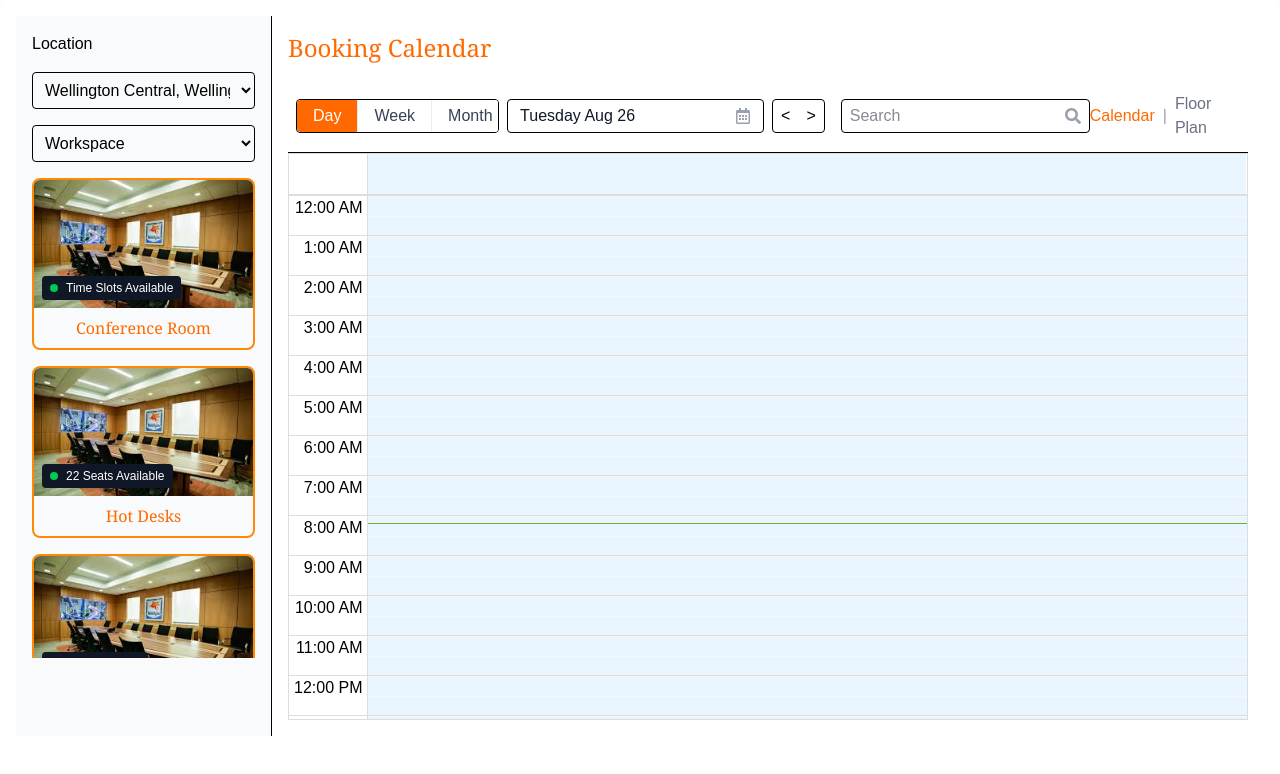
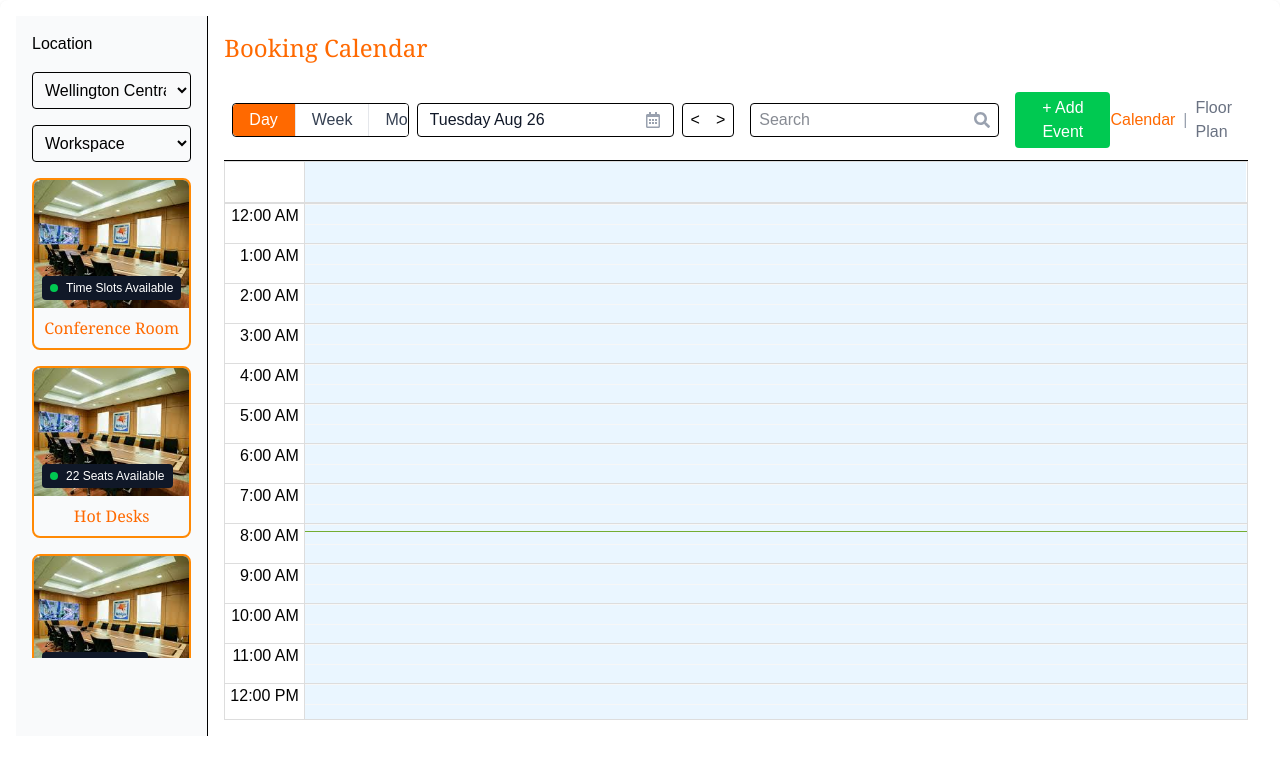
Before and after one commit to shiwani08/idea-log, a Next.js app: page /page/calendar in a window 1280 px wide. Shown: the top 774 px of the page. Built offline with nearby package versions, Linux system fonts and the light colour scheme; what @ant-design/nextjs-registry would draw is missing.

Commit message:
Basis event adding done

```diff
--- /dev/null
+++ b/app/page/calendar/addEventModal.tsx
@@ -0,0 +1,158 @@
+import React, { useState } from "react";
+
+interface AddEventModalProps {
+  onAdd: (evt: {
+    title: string;
+    location: string;
+    workspace: string;
+    start: Date;
+    end: Date;
+  }) => void;
+  onClose: () => void;
+}
+
+const LOCATIONS = [
+  "Wellington Central, Wellington",
+  "Auckland Downtown, Auckland",
+];
+
+const WORKSPACES = [
+  "Conference Room #1",
+  "Conference Room #2",
+];
+
+const AddEventModal: React.FC<AddEventModalProps> = ({ onAdd, onClose }) => {
+  const [title, setTitle] = useState("");
+  const [location, setLocation] = useState(LOCATIONS[0]);
+  const [workspace, setWorkspace] = useState(WORKSPACES[0]);
+  const [date, setDate] = useState("");
+  const [start, setStart] = useState("");
+  const [end, setEnd] = useState("");
+
+  function submit() {
+    if (!title || !location || !workspace || !date || !start || !end) {
+      alert("Please fill all fields");
+      return;
+    }
+    const startDate = new Date(`${date}T${start}`);
+    const endDate = new Date(`${date}T${end}`);
+    onAdd({
+      title,
+      location,
+      workspace,
+      start: startDate,
+      end: endDate,
+    });
+    onClose();
+  }
+
+  return (
+    <div
+      className="fixed inset-0 bg-black bg-opacity-40 flex items-center justify-center z-50"
+      style={{ fontFamily: "inherit" }}
+    >
+      <div className="bg-white rounded shadow-md p-6 w-[400px] min-w-[350px] relative">
+        {/* Header & Steps */}
+        <div className="flex items-center justify-between mb-3">
+          <h2 className="text-xl font-semibold">Create Workspace Booking</h2>
+          <button aria-label="Close" className="text-xl" onClick={onClose}>
+            ×
+          </button>
+        </div>
+        <div className="flex items-center text-sm mb-3">
+          <span className="font-semibold text-orange-500">1 Workspace</span>
+          <span className="mx-2 text-gray-400">—</span>
+          <span>2 Invitees</span>
+          <span className="mx-2 text-gray-400">—</span>
+          <span>3 Payment</span>
+        </div>
+
+        {/* Form */}
+        <div>
+          <label className="block mb-1 font-medium">Booking Title</label>
+          <input
+            type="text"
+            placeholder="Booking Title"
+            value={title}
+            onChange={e => setTitle(e.target.value)}
+            className="border border-gray-300 rounded p-2 w-full mb-3"
+          />
+
+          <label className="block mb-1 font-medium">Location *</label>
+          <select
+            value={location}
+            onChange={e => setLocation(e.target.value)}
+            className="border border-gray-300 rounded p-2 w-full mb-3"
+          >
+            {LOCATIONS.map(loc => (
+              <option key={loc} value={loc}>{loc}</option>
+            ))}
+          </select>
+
+          <label className="block mb-1 font-medium">Workspace *</label>
+          <select
+            value={workspace}
+            onChange={e => setWorkspace(e.target.value)}
+            className="border border-gray-300 rounded p-2 w-full mb-3"
+          >
+            {WORKSPACES.map(ws => (
+              <option key={ws} value={ws}>{ws}</option>
+            ))}
+          </select>
+
+          <label className="block mb-1 font-medium">Booking Date *</label>
+          <input
+            type="date"
+            value={date}
+            onChange={e => setDate(e.target.value)}
+            className="border border-gray-300 rounded p-2 w-full mb-3"
+          />
+
+          <div className="flex space-x-4">
+            <div className="flex-1">
+              <label className="block mb-1 font-medium">Start Time</label>
+              <input
+                type="time"
+                value={start}
+                onChange={e => setStart(e.target.value)}
+                className="border border-gray-300 rounded p-2 w-full mb-3"
+              />
+            </div>
+            <div className="flex-1">
+              <label className="block mb-1 font-medium">End Time</label>
+              <input
+                type="time"
+                value={end}
+                onChange={e => setEnd(e.target.value)}
+                className="border border-gray-300 rounded p-2 w-full mb-3"
+              />
+            </div>
+          </div>
+        </div>
+
+        {/* Footer Buttons */}
+        <div className="flex justify-between mt-4">
+          <button className="px-3 py-2 border rounded text-gray-500 hover:bg-gray-100">
+            Change Booking Type
+          </button>
+          <div>
+            <button
+              onClick={() => onClose()}
+              className="px-3 py-2 border rounded mr-2 text-gray-700 hover:bg-gray-100"
+            >
+              Cancel
+            </button>
+            <button
+              onClick={submit}
+              className="px-4 py-2 bg-orange-500 text-white rounded font-medium hover:bg-orange-600"
+            >
+              Continue
+            </button>
+          </div>
+        </div>
+      </div>
+    </div>
+  );
+};
+
+export default AddEventModal;
--- a/app/page/calendar/page.tsx
+++ b/app/page/calendar/page.tsx
@@ -1,64 +1,107 @@
 "use client";
 
-import Navbar from "../../components/navBar";
 import React, { useState } from "react";
-import { Calendar, dateFnsLocalizer } from "react-big-calendar";
+import { Calendar, dateFnsLocalizer, ToolbarProps } from "react-big-calendar";
 import { format, parse, startOfWeek, getDay } from "date-fns";
 import { enUS } from "date-fns/locale";
 import "react-big-calendar/lib/css/react-big-calendar.css";
 import LocationSideBar from "./location";
 import { FaSearch, FaRegCalendarAlt } from "react-icons/fa";
-import moment from "moment";
+import AddEventModal from "./addEventModal";
 
-// Locale setup
-const locales = {
-  "en-US": enUS,
-};
+const locales = { "en-US": enUS };
+const localizer = dateFnsLocalizer({ format, parse, startOfWeek, getDay, locales });
 
-const localizer = dateFnsLocalizer({
-  format,
-  parse,
-  startOfWeek,
-  getDay,
-  locales,
-});
-interface CustomToolbarProps {
-  label: string;
-  onNavigate: (action: "TODAY" | "PREV" | "NEXT") => void;
-  onView: (view: string) => void;
-  views: string[];
-  view: string;
-  date: string;
-  setDate: (date: string) => void;
+interface EventType {
+  title: string;
+  start: Date;
+  end: Date;
+}
+
+interface ExtendedToolbarProps extends ToolbarProps {
+  events: EventType[];
+  setEvents: React.Dispatch<React.SetStateAction<EventType[]>>;
+  date: Date;
+  setDate: (date: Date) => void;
   searchValue: string;
   setSearchValue: (value: string) => void;
 }
 
-const CustomToolbar: React.FC<CustomToolbarProps> = ({
+// Modal component to add event
+// const AddEventModal: React.FC<{
+//   onAdd: (evt: EventType) => void;
+//   onClose: () => void;
+// }> = ({ onAdd, onClose }) => {
+//   const [title, setTitle] = useState("");
+//   const [start, setStart] = useState("");
+//   const [end, setEnd] = useState("");
+
+//   const submit = () => {
+//     if (!title || !start || !end) return alert("Please fill all fields");
+//     onAdd({
+//       title,
+//       start: new Date(start),
+//       end: new Date(end),
+//     });
+//     onClose();
+//   };
+
+//   return (
+//     <div className="fixed inset-0 flex justify-center items-center bg-black bg-opacity-50 z-50">
+//       <div className="bg-white p-6 rounded shadow-md w-80">
+//         <h2 className="text-lg mb-4 font-semibold">Add New Event</h2>
+//         <input
+//           type="text"
+//           placeholder="Event Title"
+//           value={title}
+//           onChange={e => setTitle(e.target.value)}
+//           className="border p-2 w-full mb-3"
+//         />
+//         <label className="block mb-1">Start Time</label>
+//         <input
+//           type="datetime-local"
+//           value={start}
+//           onChange={e => setStart(e.target.value)}
+//           className="border p-2 w-full mb-3"
+//         />
+//         <label className="block mb-1">End Time</label>
+//         <input
+//           type="datetime-local"
+//           value={end}
+//           onChange={e => setEnd(e.target.value)}
+//           className="border p-2 w-full mb-4"
+//         />
+//         <div className="flex justify-end space-x-3">
+//           <button onClick={onClose} className="px-4 py-2 bg-gray-300 rounded">Cancel</button>
+//           <button onClick={submit} className="px-4 py-2 bg-blue-600 text-white rounded hover:bg-blue-700">Add</button>
+//         </div>
+//       </div>
+//     </div>
+//   );
+// };
+
+const CustomToolbar: React.FC<ExtendedToolbarProps> = ({
   label,
   onNavigate,
-  onView,
   views,
   view,
-  date, // (add props as needed for current date, search, etc.)
-  setDate, // function to set date
+  onView,
+  date,
+  setDate,
   searchValue,
   setSearchValue,
+  events,
+  setEvents,
 }) => {
-  const [events, setEvents] = React.useState([
-    {
-      title: "Board Meeting",
-      start: new Date(2025, 8, 10, 9, 0),
-      end: new Date(2025, 8, 10, 13, 0),
-    },
-    {
-      title: "Birthday Party",
-      start: new Date(2025, 8, 15, 19, 0),
-      end: new Date(2025, 8, 15, 22, 0),
-    },
-  ]);
+  const [showModal, setShowModal] = React.useState(false);
+
+  const handleAddEvent = (event: EventType) => {
+    setEvents([...events, event]);
+  };
+
   return (
-    <div className="flex items-center w-full px-2 py-3 bg-white border-b">
+    <>
+      <div className="height-auto flex items-center w-full px-2 py-3 bg-white border-b">
         {/* Segmented Control */}
         <div className="inline-flex border rounded overflow-hidden">
           {views.map((v, idx) => {
@@ -67,20 +110,16 @@ const CustomToolbar: React.FC<CustomToolbarProps> = ({
               <button
                 key={v}
                 onClick={() => onView(v)}
-              className={`px-4 py-1 font-medium transition-all
-                ${
+                className={`px-4 py-1 font-medium transition-all ${
                   isActive
                     ? "bg-orange-500 text-white border-orange-500"
                     : "bg-white text-gray-700"
-                }
-                ${idx === 0 ? "rounded-l border-r" : ""}
-                ${idx === views.length - 1 ? "rounded-r" : ""}
-                ${idx !== 0 && idx !== views.length - 1 ? "border-r" : ""}
-                border-none
-                ${!isActive ? "hover:bg-gray-100" : ""}
-              `}
+                } ${idx === 0 ? "rounded-l border-r" : ""} ${
+                  idx === views.length - 1 ? "rounded-r" : ""
+                } ${
+                  idx !== 0 ? "border-l border-gray-200" : ""
+                } hover:bg-gray-100 `}
                 aria-selected={isActive}
-              style={{ borderLeft: idx !== 0 ? "1px solid #ececec" : "none" }}
               >
                 {v.charAt(0).toUpperCase() + v.slice(1)}
               </button>
@@ -92,9 +131,10 @@ const CustomToolbar: React.FC<CustomToolbarProps> = ({
         <div className="ml-2 flex items-center border rounded px-3 py-1 bg-white focus-within:border-orange-500">
           <input
             type="text"
-          value={label} // Typically label is the date string; replace as needed
-          onChange={(e) => setDate(e.target.value)}
+            value={label}
+            onChange={(e) => setDate(e.target.valueAsDate ?? date)}
             className="outline-none text-gray-900 bg-transparent"
+            aria-label="Selected date"
           />
           <FaRegCalendarAlt className="ml-2 text-gray-400" />
         </div>
@@ -104,12 +144,14 @@ const CustomToolbar: React.FC<CustomToolbarProps> = ({
           <button
             onClick={() => onNavigate("PREV")}
             className="px-2 py-1 hover:bg-gray-100 rounded"
+            aria-label="Go to previous"
           >
             &lt;
           </button>
           <button
             onClick={() => onNavigate("NEXT")}
             className="px-2 py-1 hover:bg-gray-100 rounded"
+            aria-label="Go to next"
           >
             &gt;
           </button>
@@ -123,9 +165,19 @@ const CustomToolbar: React.FC<CustomToolbarProps> = ({
             onChange={(e) => setSearchValue(e.target.value)}
             className="outline-none text-gray-900 bg-transparent"
             placeholder="Search"
+            aria-label="Search events"
           />
           <FaSearch className="ml-2 text-gray-400" />
         </div>
+
+        {/* Add Event Button */}
+        <button
+          onClick={() => setShowModal(true)}
+          className="ml-4 px-3 py-1 bg-green-500 text-white rounded hover:bg-green-600"
+          aria-label="Add new event"
+        >
+          + Add Event
+        </button>
 
         {/* Section Links */}
         <div className="ml-auto flex items-center text-base font-medium">
@@ -134,11 +186,28 @@ const CustomToolbar: React.FC<CustomToolbarProps> = ({
           <span className="text-gray-500">Floor Plan</span>
         </div>
       </div>
+      {showModal && (
+        <AddEventModal
+          onAdd={handleAddEvent}
+          onClose={() => setShowModal(false)}
+        />
+      )}
+    </>
   );
 };
 
 const MyCalendar: React.FC = () => {
-  const events = [
+  const [events, setEvents] = useState<EventType[]>(() => {
+    const saved = localStorage.getItem("calendar-events");
+    if (saved) {
+      const parsed: EventType[] = JSON.parse(saved).map((evt: any) => ({
+        ...evt,
+        start: new Date(evt.start),
+        end: new Date(evt.end),
+      }));
+      return parsed;
+    }
+    return [
       {
         title: "Board Meeting",
         start: new Date(2025, 8, 10, 9, 0),
@@ -149,7 +218,25 @@ const MyCalendar: React.FC = () => {
         start: new Date(2025, 8, 15, 19, 0),
         end: new Date(2025, 8, 15, 22, 0),
       },
+      {
+        title: "Meeting time slot",
+        start: new Date(2025, 8, 16, 19, 0),
+        end: new Date(2025, 8, 16, 22, 0),
+      },
     ];
+  });
+  const [showModal, setShowModal] = useState(false);
+
+  const handleAddEvent = (evt: EventType) => {
+    setEvents(prev => [...prev, evt]);
+  };
+
+  React.useEffect(() => {
+    localStorage.setItem("calendar-events", JSON.stringify(events));
+  }, [events]);
+
+  const [date, setDate] = useState(new Date());
+  const [searchValue, setSearchValue] = useState("");
 
   return (
     <div className="min-h-screen bg-white text-black p-4 rounded-lg shadow overflow-x-hidden">
@@ -166,9 +253,7 @@ const MyCalendar: React.FC = () => {
             <h2 className="text-2xl font-serif text-orange-500">
               Booking Calendar
             </h2>
-            <div className="flex space-x-3">
-              {/* You can add icons here if needed */}
-            </div>
+            <div className="flex space-x-3">{/* icons here if needed */}</div>
           </div>
 
           {/* Calendar */}
@@ -182,7 +267,17 @@ const MyCalendar: React.FC = () => {
               defaultView="day"
               events={events}
               components={{
-                toolbar: CustomToolbar, // Use custom toolbar
+                toolbar: (props) => (
+                  <CustomToolbar
+                    {...props}
+                    events={events}
+                    setEvents={setEvents}
+                    date={date}
+                    setDate={setDate}
+                    searchValue={searchValue}
+                    setSearchValue={setSearchValue}
+                  />
+                ),
               }}
             />
           </div>
```
Lines whose indentation alone changed are shown as unchanged.
